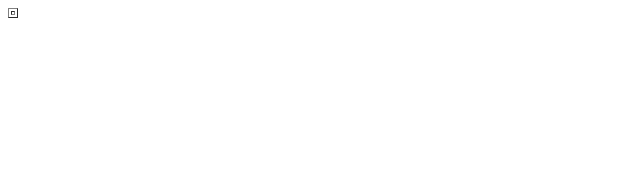
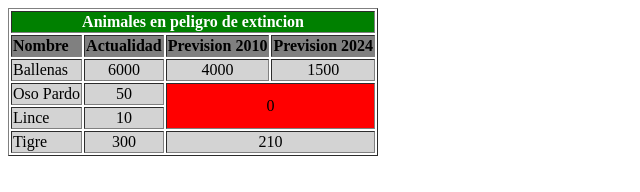
Before and after one commit to GiulianoGenovesio/practica-de-listas, a plain HTML site: page Documentos/index.html in a window 1280 px wide. Shown: the whole page, without its empty margins (0-640 px from the left). Drawn offline with Linux system fonts and the light colour scheme.

Commit message:
Practica de clase del Lunes 29 de Abril

```diff
--- a/Documentos/index.html
+++ b/Documentos/index.html
@@ -10,9 +10,34 @@
 <body>
     <table border="1">
         <tr>
-            <td colspan="5"></td>
+            <th colspan="4" bgcolor="green"><b> Animales en peligro de extincion</b></th>
+            <style type="text/css"> th { color: white;} </style>
+
         </tr>
-
+        <tr bgcolor="grey">
+            <td><b>Nombre</b></td>
+            <td><b>Actualidad</b></td>
+            <td><b>Prevision 2010</b></td>
+            <td><b>Prevision 2024</b></td>
+        </tr>
+        <tr bgcolor="lightgrey">
+            <td>Ballenas</td>
+            <td><center>6000</center></td>
+            <td><center>4000</center></td>
+            <td><center>1500</center></td>
+        </tr>
+    <tr bgcolor="lightgrey"> <td>Oso Pardo</td>
+        <td><center>50</center></td>
+        <td colspan="2" rowspan="2" bgcolor="red"> <center>0</center></td>
+    </tr>
+    <tr bgcolor="lightgrey"> <td>Lince</td>
+        <td><center>10</center></td>
+    </tr>
+    <tr bgcolor="lightgrey">
+        <td>Tigre</td>
+        <td><center>300</center></td>
+        <td colspan="2"><center>210</center></td>
+    </tr>
     </table>
 
 </body>
```
Also changed, not shown: Posicionamiento01/ejemplo01.css (added, +16 -0 lines), Posicionamiento01/ejemplo01.html (added, +23 -0 lines), Barco2.png (added), Barco3.png (added), Documentos/Documento-de-prueba.txt (deleted), Fordka.png (added), Posicionamiento01/Barco.png (added), Posicionamiento01/Clio.jpg (added), Posicionamiento01/Descapotable.jpg (added), Posicionamiento01/Fiat toro.jpg (added), Posicionamiento01/Fordka.jpg (added).
